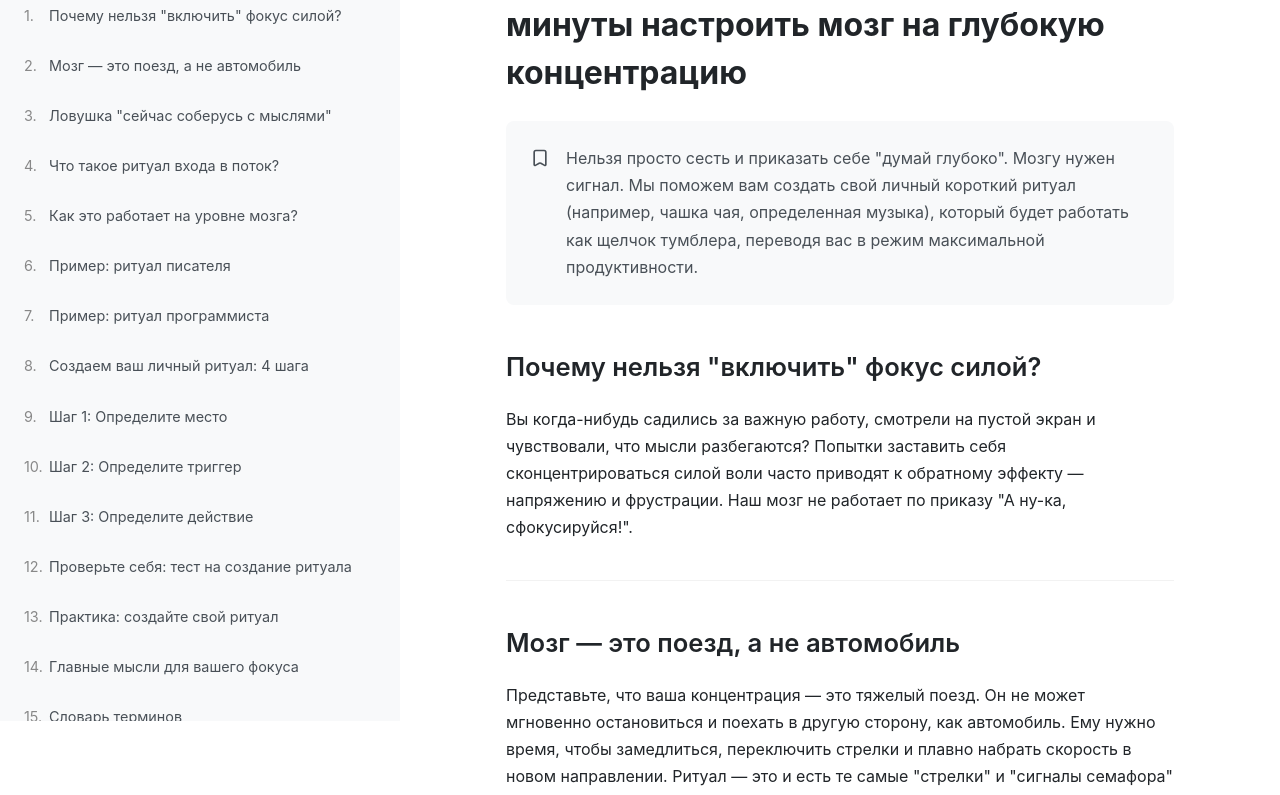
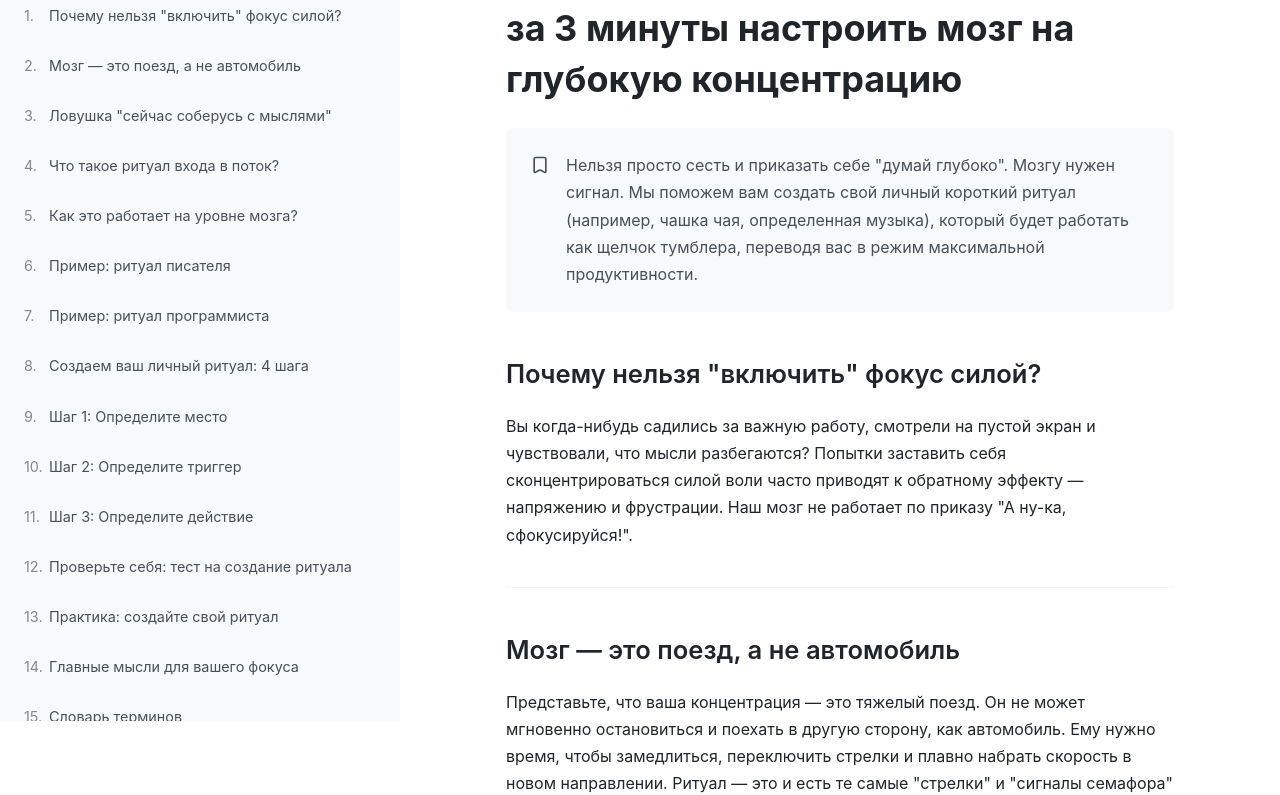
Before and after one commit to solowayhub/solowayhub.github.io, a plain HTML site: page courses/1.html in a window 1280 px wide. Shown: the part 79-874 px from the top of the page. Drawn offline with nearby package versions, Linux system fonts and the light colour scheme.

Commit message:
Update styles.css

```diff
--- a/courses/styles.css
+++ b/courses/styles.css
@@ -20,9 +20,9 @@ body {
 
 .lesson-header h1 {
     margin: 0 0 1.5rem 0;
-    font-size: 2rem;
+    font-size: 2.25rem;
     font-weight: 700;
-    line-height: 1.5;
+    line-height: 1.4;
 }
 
 /* --- ОВЕРЛЕЙ (только для мобильных) --- */
@@ -36,11 +36,12 @@ body {
     background: rgba(0, 0, 0, 0.5);
     opacity: 0;
     transition: opacity 0.3s ease;
-    z-index: 999;
+    z-index: -999;
 }
 
 .overlay.visible {
     opacity: 1;
+    z-index: 999;
 }
 
 /* --- БОКОВАЯ ПАНЕЛЬ (САЙДБАР) --- */
```
